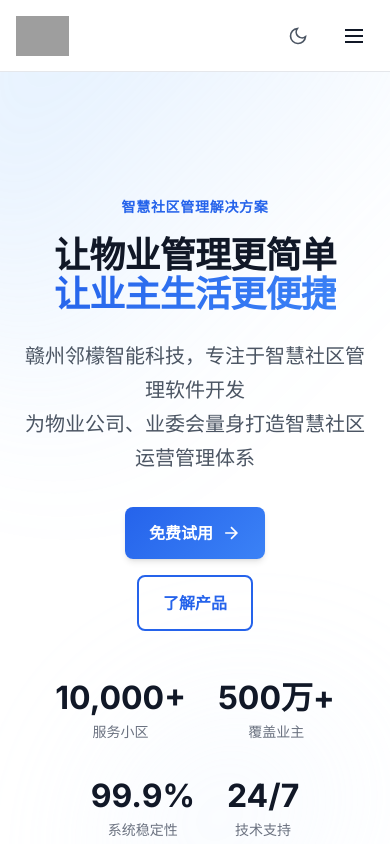
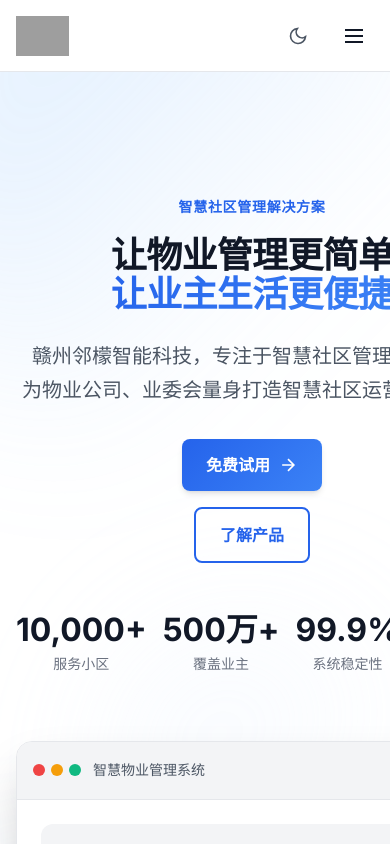
Before and after one commit to rebnonu-bot/lmzj_web, a Vue app: page / in a window 390 px wide. Shown: the top 844 px of the page. Built offline with nearby package versions, Linux system fonts and the light colour scheme; grey boxes are pictures that could not be loaded.

Commit message:
fix: 修复首页统计数据换行问题

```diff
--- a/src/views/Home.vue
+++ b/src/views/Home.vue
@@ -343,12 +343,22 @@ const testimonials = [
 @media (max-width: 640px) {
   .hero-stats {
     justify-content: center;
-    flex-wrap: wrap;
+    flex-wrap: nowrap;
+    gap: var(--space-4);
+  }
+
+  .stat-number {
+    font-size: 24px;
+  }
+
+  .stat-label {
+    font-size: 12px;
   }
 }
 
 .stat-item {
   text-align: center;
+  white-space: nowrap;
 }
 
 .stat-number {
@@ -357,6 +367,10 @@ const testimonials = [
   font-weight: 700;
   color: var(--text-primary);
   line-height: 1.2;
+}
+
+.stat-label {
+  white-space: nowrap;
 }
 
 .stat-label {
```
